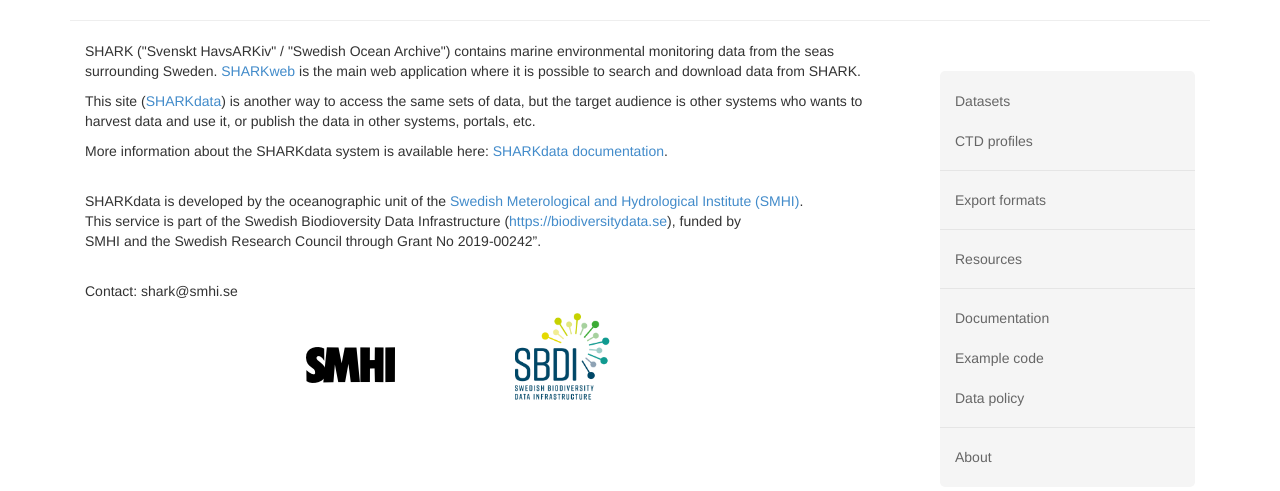
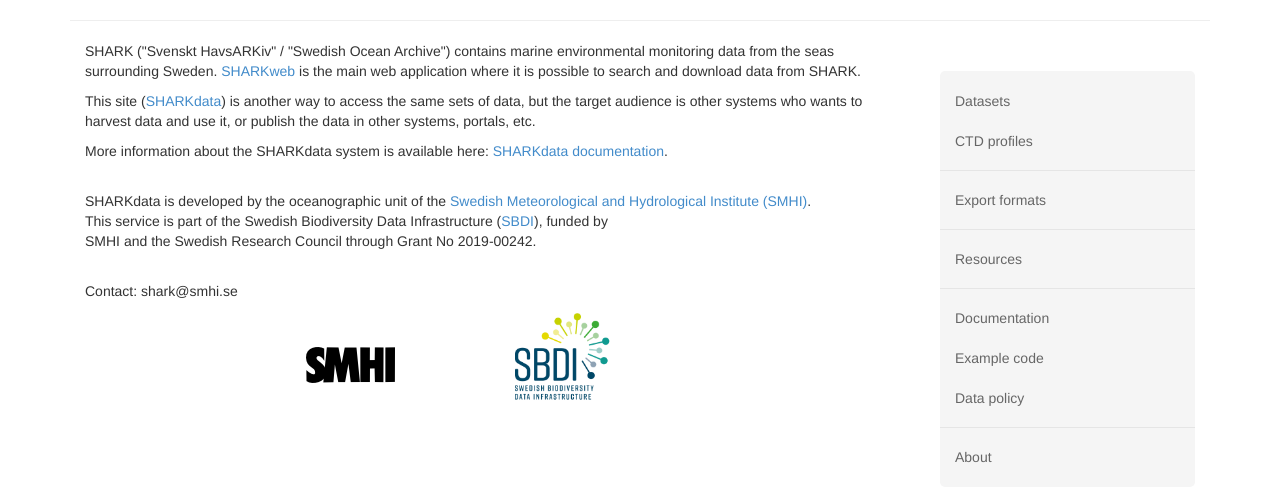
Before and after one commit to sharkdata/sharkdata, a Django app: page /about/ in a window 1280 px wide. Shown: the part 149-640 px from the top of the page. Run offline with Django 3.2, Linux system fonts and the light colour scheme; data that the repository does not hold is empty; parts of the project's set-up code (start-up, migrations or seed data) failed here and were passed over; some libraries are stand-ins or nearby versions.

Commit message:
Correction of spelling on the about-page.

```diff
--- a/app_sharkdata_base/templates/about.html
+++ b/app_sharkdata_base/templates/about.html
@@ -31,11 +31,11 @@
 	<p>
 	<br>
 	SHARKdata is developed by the oceanographic unit of the
-	<a href="http://smhi.se">Swedish Meterological and Hydrological Institute (SMHI)</a>.
+	<a href="http://smhi.se">Swedish Meteorological and Hydrological Institute (SMHI)</a>.
 	<br>
-	This service is part of the Swedish Biodioversity Data Infrastructure (<a href="https://biodiversitydata.se">https://biodiversitydata.se</a>), funded by
+	This service is part of the Swedish Biodiversity Data Infrastructure (<a href="https://biodiversitydata.se">SBDI</a>), funded by
 	<br>
-	SMHI and the Swedish Research Council through Grant No 2019-00242”.
+	SMHI and the Swedish Research Council through Grant No 2019-00242.
 	</p>
 
     <p>
```
